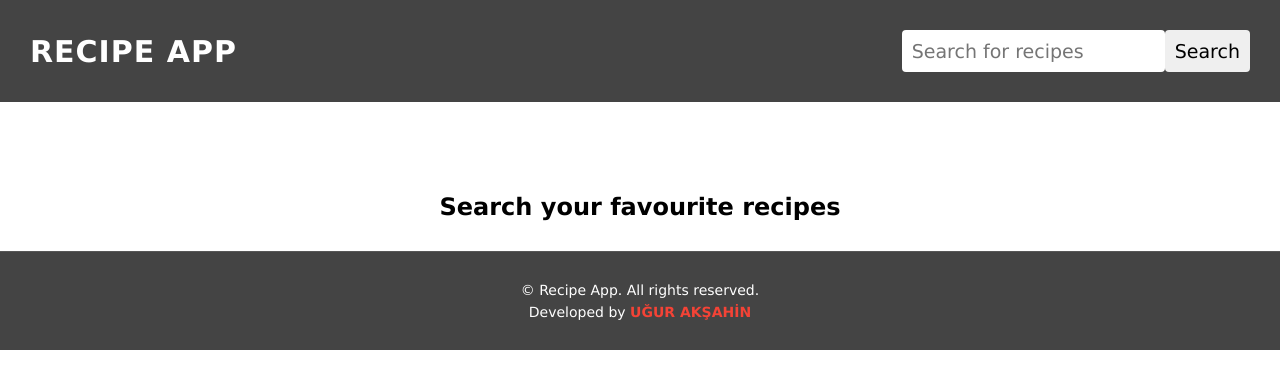
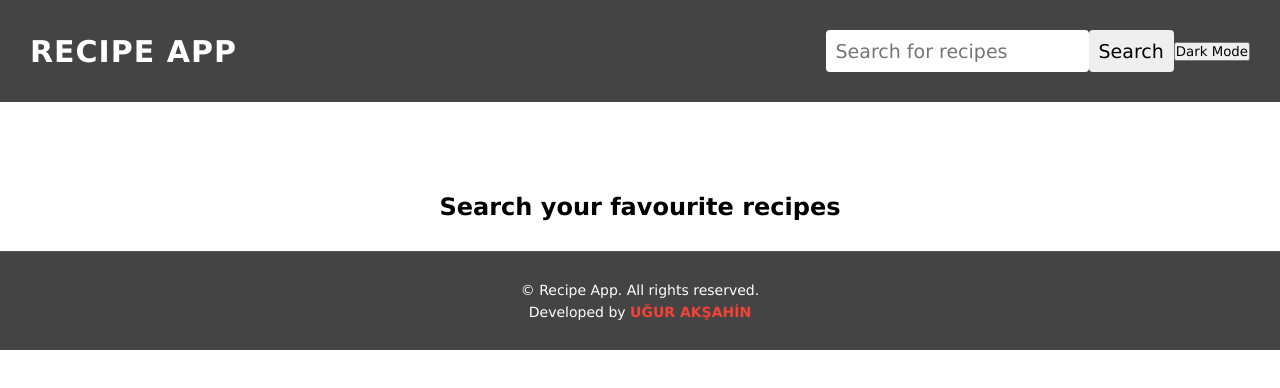
Before and after one commit to UGURAKSAHIN/RecipeApp, a plain HTML site: page index.html in a window 1280 px wide. Drawn offline with Linux system fonts and the light colour scheme.

Commit message:
Update index.html

```diff
--- a/index.html
+++ b/index.html
@@ -20,6 +20,7 @@
                     aria-label="Search for recipes"
                 />
                 <button type="submit" id="searchBtn" class="searchBtn">Search</button>
+                <button id="darkModeToggle">Dark Mode</button>
             </form>
         </nav>
     </header>
```
